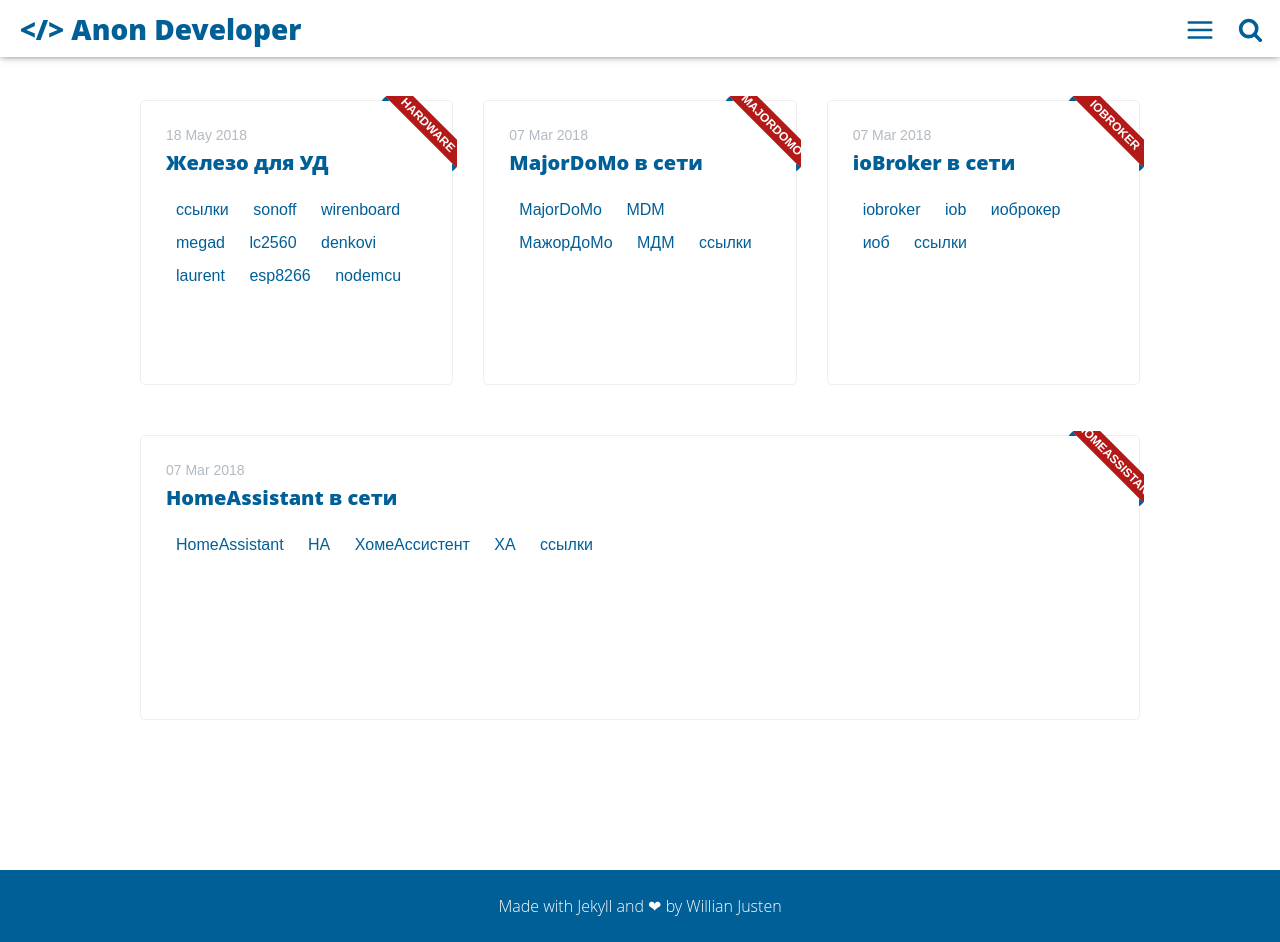
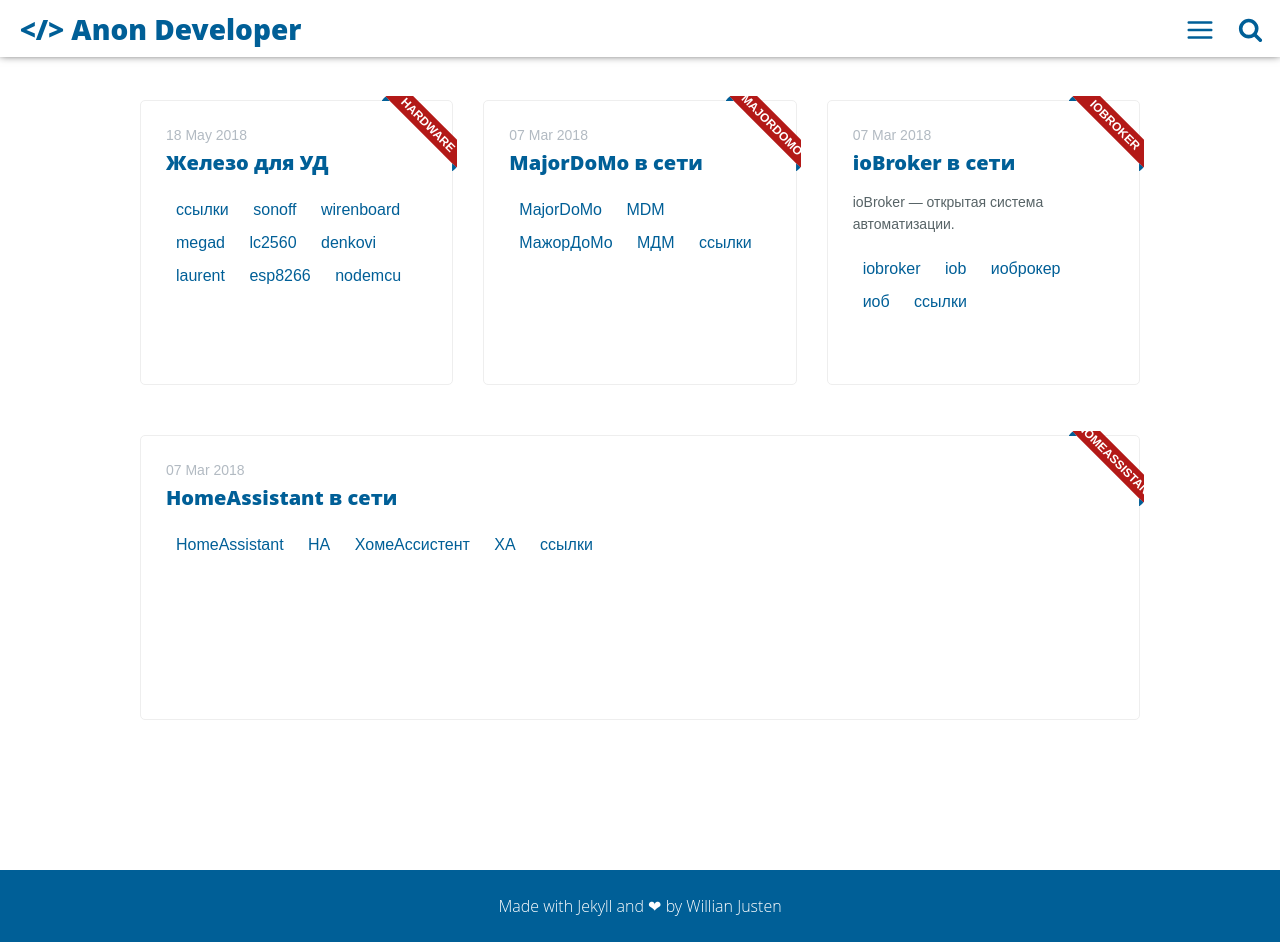
Before and after one commit to smartshome/smartshome.github.com, a Jekyll site: the page built from index.html, in a window 1280 px wide and 942 px high. Built offline with Jekyll 4.4.1, drawn with Linux system fonts in a browser that asks for light colours.

Commit message:
Update 2018-03-07-iobroker.md

```diff
--- a/_posts/2018-03-07-iobroker.md
+++ b/_posts/2018-03-07-iobroker.md
@@ -6,7 +6,7 @@
 main-class: 'ioBroker'
 tags: iobroker iob иоброкер иоб ссылки
 excerpt:
-
+introduction: "ioBroker — открытая система автоматизации."
 ---
 
 # IOBroker:
```
